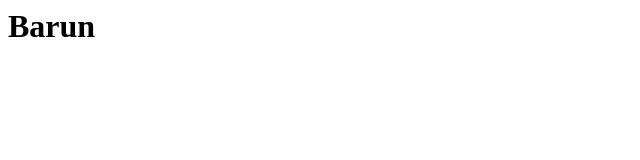
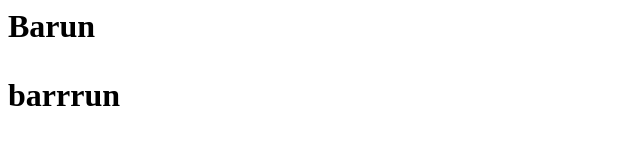
Before and after one commit to Professor-minecraft/DemoGG1, a plain HTML site: page index.html in a window 1280 px wide. Shown: the whole page, without its empty margins (0-640 px from the left). Drawn offline with Linux system fonts and the light colour scheme.

Commit message:
index changed

```diff
--- a/index.html
+++ b/index.html
@@ -1,5 +1,8 @@
 <html>
     <h1>
         Barun
+        <p>
+            barrrun
+        </p>
     </h1>
 </html>
```
